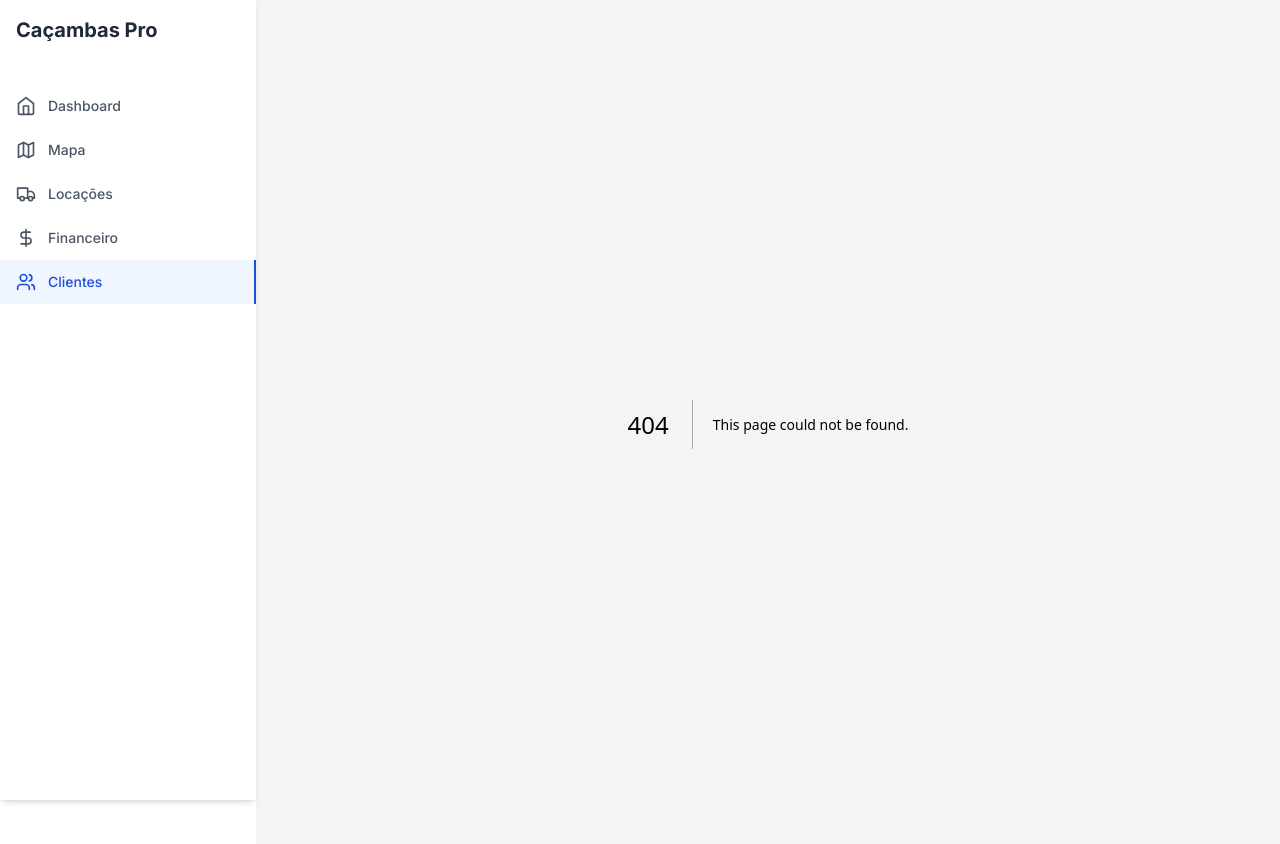
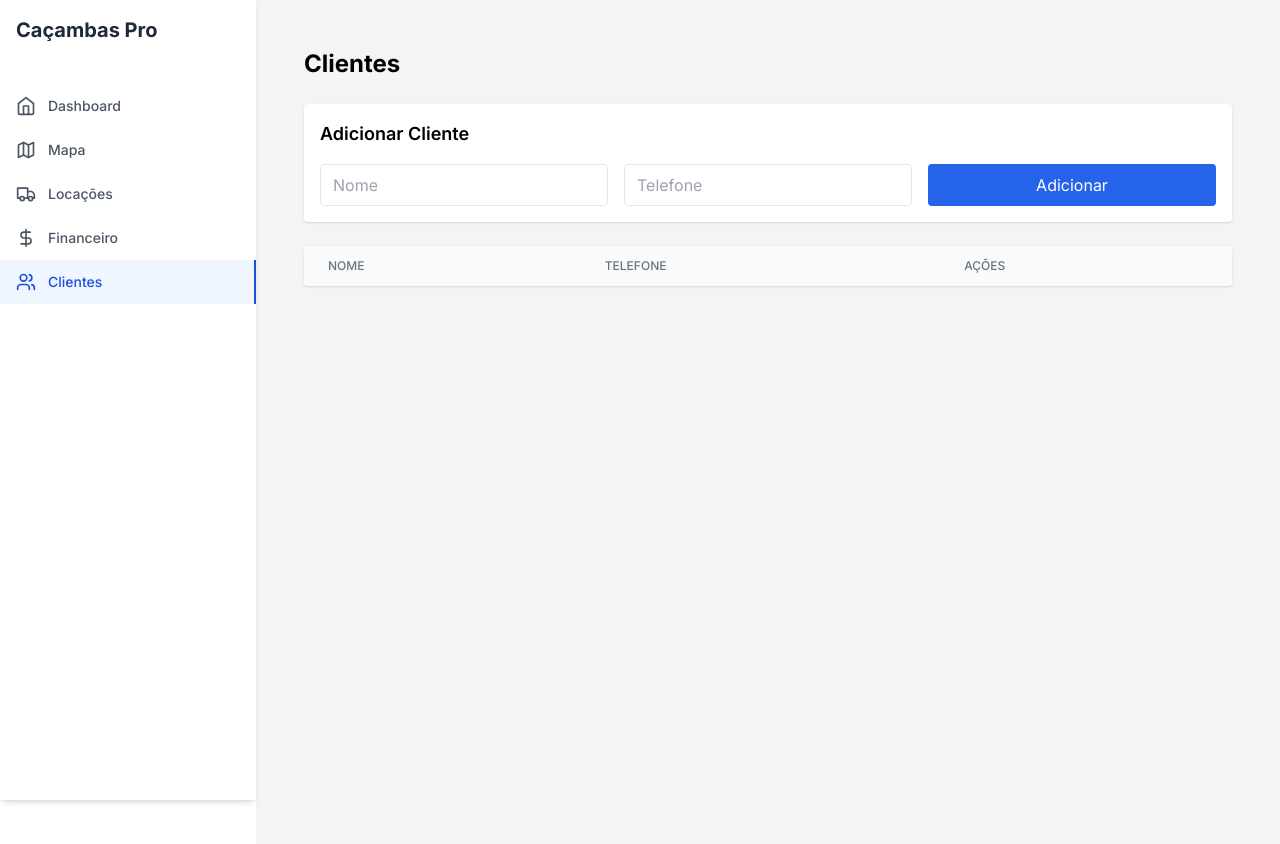
Before and after one commit to talocacoes-maker/app, a Next.js app: page /cadastros/clientes in a window 1280 px wide. Before the commit this address had no page. Shown: the top 844 px of the page. Built offline with nearby package versions, Linux system fonts and the light colour scheme.

Commit message:
Create page.tsx

```diff
--- /dev/null
+++ b/app/cadastros/clientes/page.tsx
@@ -0,0 +1,75 @@
+"use client"
+import { useState } from "react"
+import { salvarDados, carregarDados } from "@/lib/localStorage"
+
+export default function ClientesPage() {
+  const [clientes, setClientes] = useState<any[]>(carregarDados("clientes") || [])
+  const [nome, setNome] = useState("")
+  const [telefone, setTelefone] = useState("")
+
+  const adicionarCliente = () => {
+    if (!nome || !telefone) return
+    const novo = { id: Date.now(), nome, telefone }
+    const atualizados = [...clientes, novo]
+    setClientes(atualizados)
+    salvarDados("clientes", atualizados)
+    setNome("")
+    setTelefone("")
+  }
+
+  return (
+    <div className="p-6 bg-gray-100 min-h-screen">
+      <h1 className="text-2xl font-bold mb-6">Clientes</h1>
+
+      <div className="bg-white p-4 rounded shadow mb-6">
+        <h2 className="text-lg font-semibold mb-4">Adicionar Cliente</h2>
+        <div className="grid grid-cols-1 md:grid-cols-3 gap-4">
+          <input
+            type="text"
+            placeholder="Nome"
+            value={nome}
+            onChange={(e) => setNome(e.target.value)}
+            className="border px-3 py-2 rounded"
+          />
+          <input
+            type="text"
+            placeholder="Telefone"
+            value={telefone}
+            onChange={(e) => setTelefone(e.target.value)}
+            className="border px-3 py-2 rounded"
+          />
+          <button
+            onClick={adicionarCliente}
+            className="bg-blue-600 text-white px-4 py-2 rounded hover:bg-blue-700"
+          >
+            Adicionar
+          </button>
+        </div>
+      </div>
+
+      <div className="bg-white rounded shadow overflow-hidden">
+        <table className="min-w-full">
+          <thead className="bg-gray-50">
+            <tr>
+              <th className="px-6 py-3 text-left text-xs font-medium text-gray-500 uppercase">Nome</th>
+              <th className="px-6 py-3 text-left text-xs font-medium text-gray-500 uppercase">Telefone</th>
+              <th className="px-6 py-3 text-left text-xs font-medium text-gray-500 uppercase">Ações</th>
+            </tr>
+          </thead>
+          <tbody className="bg-white divide-y divide-gray-200">
+            {clientes.map((cliente) => (
+              <tr key={cliente.id}>
+                <td className="px-6 py-4">{cliente.nome}</td>
+                <td className="px-6 py-4">{cliente.telefone}</td>
+                <td className="px-6 py-4">
+                  <button className="text-indigo-600 hover:text-indigo-900 mr-3">Editar</button>
+                  <button className="text-red-600 hover:text-red-900">Excluir</button>
+                </td>
+              </tr>
+            ))}
+          </tbody>
+        </table>
+      </div>
+    </div>
+  )
+}
```
